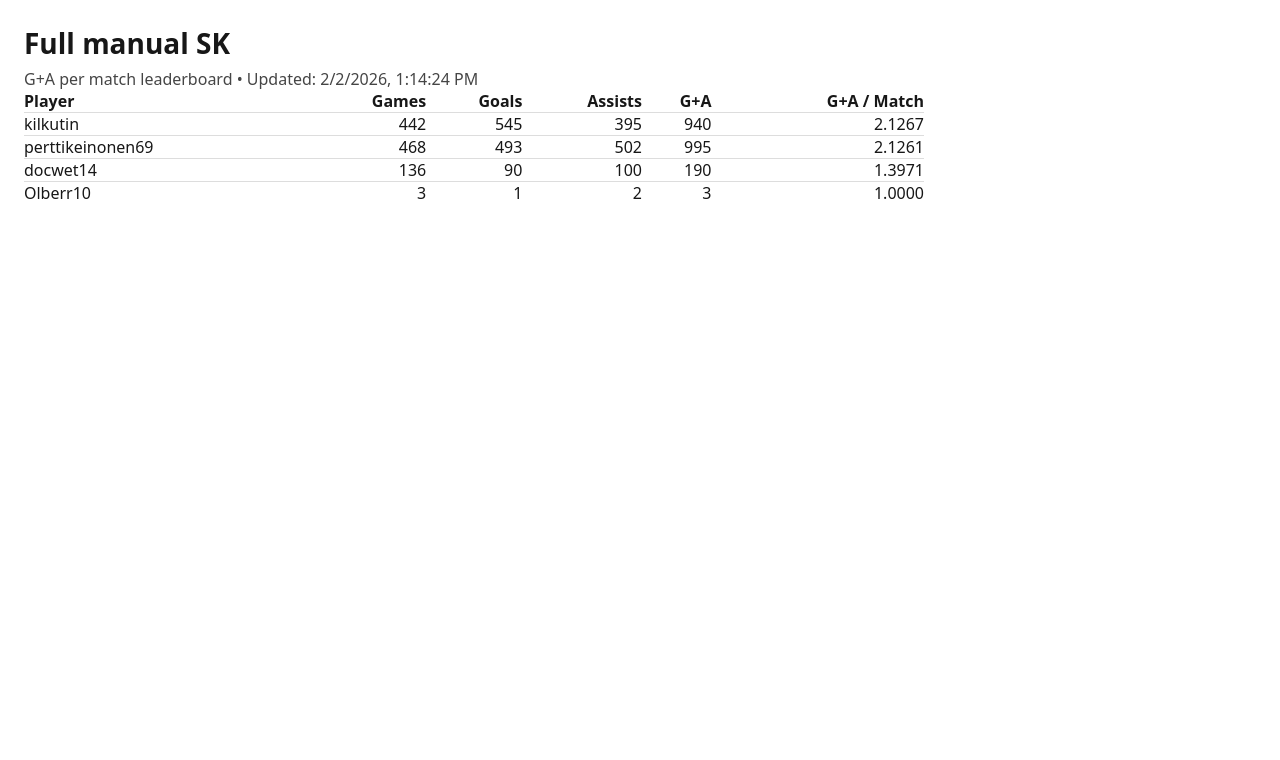
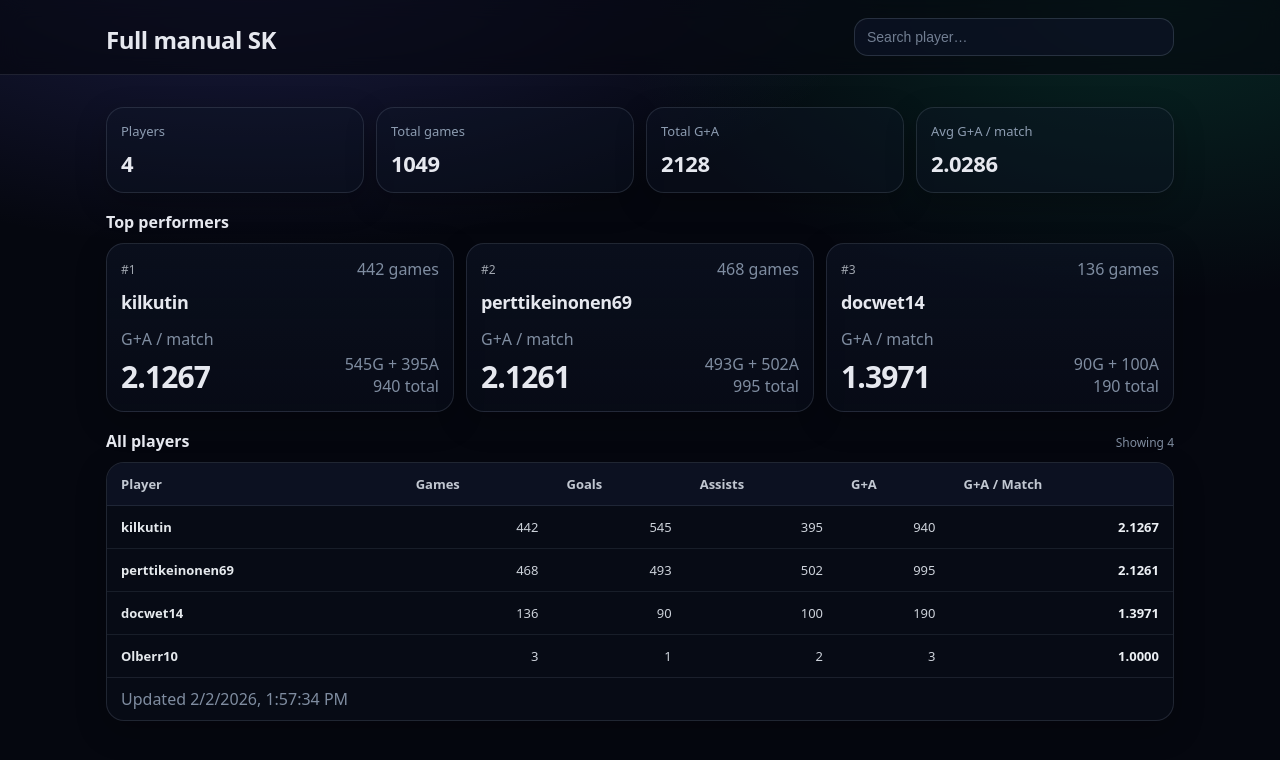
Before and after one commit to joonanton14/FullmanualSK, a Next.js app: page / in a window 1280 px wide. Shown: the top 760 px of the page. Built offline with nearby package versions, Linux system fonts and the light colour scheme.

Commit message:
updated styles

```diff
--- a/public/stats.json
+++ b/public/stats.json
@@ -1,5 +1,5 @@
 {
-  "updatedAt": "2026-02-02T13:14:24.646Z",
+  "updatedAt": "2026-02-02T13:57:34.606Z",
   "rows": [
     {
       "name": "kilkutin",
--- a/scripts/update-stats.mjs
+++ b/scripts/update-stats.mjs
@@ -5,7 +5,7 @@ import * as cheerio from "cheerio";
 const CLUB_ID = "420295";
 const SQUAD_URL = `https://proclubshead.com/26/club-squad/gen5-${CLUB_ID}/`;
 const BASE = "https://proclubshead.com";
-
+//node scripts/update-stats.mjs to refresh stats and then push to github
 function pickNumberNear(label, text) {
   const re = new RegExp(
     label.replace(/[.*+?^${}()|[\]\\]/g, "\\$&") + `[\\s\\S]{0,120}?(\\d+(?:\\.\\d+)?)`,
--- a/src/app/page.module.css
+++ b/src/app/page.module.css
@@ -1,141 +1,326 @@
 .page {
-  --background: #fafafa;
-  --foreground: #fff;
+  min-height: 100vh;
+  background: radial-gradient(1200px 600px at 20% -10%, rgba(99, 102, 241, 0.25), transparent 55%),
+              radial-gradient(900px 500px at 90% 0%, rgba(16, 185, 129, 0.18), transparent 60%),
+              #05070f;
+  color: #e6e8ef;
+  font-family: system-ui, -apple-system, Segoe UI, Roboto, Helvetica, Arial, "Apple Color Emoji", "Segoe UI Emoji";
+}
 
-  --text-primary: #000;
-  --text-secondary: #666;
+.container {
+  max-width: 1100px;
+  margin: 0 auto;
+  padding: 18px 16px;
+}
 
-  --button-primary-hover: #383838;
-  --button-secondary-hover: #f2f2f2;
-  --button-secondary-border: #ebebeb;
+.header {
+  position: sticky;
+  top: 0;
+  z-index: 10;
+  border-bottom: 1px solid rgba(148, 163, 184, 0.16);
+  background: rgba(5, 7, 15, 0.65);
+  backdrop-filter: blur(10px);
+}
 
+.headerRow {
   display: flex;
-  min-height: 100vh;
+  gap: 16px;
+  align-items: flex-end;
+  justify-content: space-between;
+  flex-wrap: wrap;
+}
+
+.title {
+  margin: 0;
+  font-size: 24px;
+  font-weight: 650;
+  letter-spacing: -0.02em;
+}
+
+.subtitle {
+  margin: 6px 0 0 0;
+  font-size: 13px;
+  color: rgba(226, 232, 240, 0.75);
+}
+
+.updated {
+  color: rgba(148, 163, 184, 0.8);
+}
+
+.headerRight {
+  display: flex;
+  gap: 10px;
+  align-items: center;
+}
+
+.searchWrap {
+  width: min(320px, 70vw);
+}
+
+.search {
+  width: 100%;
+  border-radius: 14px;
+  border: 1px solid rgba(148, 163, 184, 0.22);
+  background: rgba(15, 23, 42, 0.55);
+  padding: 10px 12px;
+  color: #e6e8ef;
+  outline: none;
+  font-size: 14px;
+}
+.search::placeholder {
+  color: rgba(148, 163, 184, 0.75);
+}
+.search:focus {
+  border-color: rgba(148, 163, 184, 0.45);
+}
+
+.linkButton {
+  display: inline-flex;
   align-items: center;
   justify-content: center;
-  font-family: var(--font-geist-sans);
-  background-color: var(--background);
+  border-radius: 14px;
+  border: 1px solid rgba(148, 163, 184, 0.22);
+  background: rgba(15, 23, 42, 0.55);
+  padding: 10px 12px;
+  color: rgba(226, 232, 240, 0.9);
+  text-decoration: none;
+  font-size: 14px;
+}
+.linkButton:hover {
+  border-color: rgba(148, 163, 184, 0.45);
 }
 
-.main {
-  display: flex;
-  min-height: 100vh;
-  width: 100%;
-  max-width: 800px;
-  flex-direction: column;
-  align-items: flex-start;
-  justify-content: space-between;
-  background-color: var(--foreground);
-  padding: 120px 60px;
+.errorBox {
+  margin-top: 14px;
+  border-radius: 16px;
+  border: 1px solid rgba(239, 68, 68, 0.35);
+  background: rgba(127, 29, 29, 0.18);
+  padding: 14px;
+}
+.errorTitle {
+  font-weight: 650;
+}
+.errorText {
+  margin-top: 6px;
+  font-size: 13px;
+  color: rgba(254, 226, 226, 0.9);
+  word-break: break-word;
 }
 
-.intro {
-  display: flex;
-  flex-direction: column;
-  align-items: flex-start;
-  text-align: left;
-  gap: 24px;
+.cardsGrid {
+  display: grid;
+  grid-template-columns: repeat(4, minmax(0, 1fr));
+  gap: 12px;
+  margin-top: 14px;
 }
-
-.intro h1 {
-  max-width: 320px;
-  font-size: 40px;
-  font-weight: 600;
-  line-height: 48px;
-  letter-spacing: -2.4px;
-  text-wrap: balance;
-  color: var(--text-primary);
-}
-
-.intro p {
-  max-width: 440px;
-  font-size: 18px;
-  line-height: 32px;
-  text-wrap: balance;
-  color: var(--text-secondary);
-}
-
-.intro a {
-  font-weight: 500;
-  color: var(--text-primary);
-}
-
-.ctas {
-  display: flex;
-  flex-direction: row;
-  width: 100%;
-  max-width: 440px;
-  gap: 16px;
-  font-size: 14px;
-}
-
-.ctas a {
-  display: flex;
-  justify-content: center;
-  align-items: center;
-  height: 40px;
-  padding: 0 16px;
-  border-radius: 128px;
-  border: 1px solid transparent;
-  transition: 0.2s;
-  cursor: pointer;
-  width: fit-content;
-  font-weight: 500;
-}
-
-a.primary {
-  background: var(--text-primary);
-  color: var(--background);
-  gap: 8px;
-}
-
-a.secondary {
-  border-color: var(--button-secondary-border);
-}
-
-/* Enable hover only on non-touch devices */
-@media (hover: hover) and (pointer: fine) {
-  a.primary:hover {
-    background: var(--button-primary-hover);
-    border-color: transparent;
-  }
-
-  a.secondary:hover {
-    background: var(--button-secondary-hover);
-    border-color: transparent;
+@media (max-width: 820px) {
+  .cardsGrid {
+    grid-template-columns: repeat(2, minmax(0, 1fr));
   }
 }
 
-@media (max-width: 600px) {
-  .main {
-    padding: 48px 24px;
-  }
+.card {
+  border-radius: 18px;
+  border: 1px solid rgba(148, 163, 184, 0.18);
+  background: rgba(15, 23, 42, 0.35);
+  padding: 14px;
+  box-shadow: 0 10px 30px rgba(0, 0, 0, 0.25);
+}
+.cardLabel {
+  font-size: 13px;
+  color: rgba(148, 163, 184, 0.95);
+}
+.cardValue {
+  margin-top: 8px;
+  font-size: 22px;
+  font-weight: 700;
+  letter-spacing: -0.02em;
+  font-variant-numeric: tabular-nums;
+}
 
-  .intro {
-    gap: 16px;
-  }
+.section {
+  margin-top: 18px;
+}
 
-  .intro h1 {
-    font-size: 32px;
-    line-height: 40px;
-    letter-spacing: -1.92px;
+.sectionHeader {
+  display: flex;
+  align-items: baseline;
+  justify-content: space-between;
+  gap: 12px;
+  margin: 14px 0 10px 0;
+}
+.sectionTitle {
+  margin: 0;
+  font-size: 16px;
+  font-weight: 700;
+}
+.sectionHint {
+  font-size: 12px;
+  color: rgba(148, 163, 184, 0.85);
+}
+
+.topGrid {
+  display: grid;
+  grid-template-columns: repeat(3, minmax(0, 1fr));
+  gap: 12px;
+}
+@media (max-width: 900px) {
+  .topGrid {
+    grid-template-columns: 1fr;
   }
 }
 
-@media (prefers-color-scheme: dark) {
-  .logo {
-    filter: invert();
-  }
+.topCard {
+  border-radius: 18px;
+  border: 1px solid rgba(148, 163, 184, 0.18);
+  background: linear-gradient(180deg, rgba(15, 23, 42, 0.5), rgba(15, 23, 42, 0.28));
+  padding: 14px;
+  box-shadow: 0 10px 30px rgba(0, 0, 0, 0.25);
+}
 
-  .page {
-    --background: #000;
-    --foreground: #000;
+.topCardRow {
+  display: flex;
+  justify-content: space-between;
+  align-items: center;
+}
 
-    --text-primary: #ededed;
-    --text-secondary: #999;
+.rank {
+  font-size: 12px;
+  color: rgba(226, 232, 240, 0.7);
+}
 
-    --button-primary-hover: #ccc;
-    --button-secondary-hover: #1a1a1a;
-    --button-secondary-border: #1a1a1a;
-  }
+.playerName {
+  margin-top: 10px;
+  font-size: 18px;
+  font-weight: 750;
+  letter-spacing: -0.02em;
 }
+
+.topCardBottom {
+  margin-top: 14px;
+  display: flex;
+  justify-content: space-between;
+  align-items: flex-end;
+  gap: 12px;
+}
+
+.bigNumber {
+  margin-top: 6px;
+  font-size: 30px;
+  font-weight: 800;
+  letter-spacing: -0.03em;
+  font-variant-numeric: tabular-nums;
+}
+
+.right {
+  text-align: right;
+}
+
+.tableWrap {
+  border-radius: 18px;
+  border: 1px solid rgba(148, 163, 184, 0.18);
+  background: rgba(15, 23, 42, 0.28);
+  overflow: hidden;
+  box-shadow: 0 10px 30px rgba(0, 0, 0, 0.25);
+}
+
+.tableScroll {
+  overflow-x: auto;
+}
+
+.table {
+  width: 100%;
+  min-width: 740px;
+  border-collapse: collapse;
+  font-size: 13px;
+}
+
+.table thead th {
+  text-align: left;
+  padding: 12px 14px;
+  background: rgba(15, 23, 42, 0.6);
+  border-bottom: 1px solid rgba(148, 163, 184, 0.14);
+  color: rgba(226, 232, 240, 0.85);
+  font-weight: 650;
+}
+
+.table tbody td {
+  padding: 12px 14px;
+  border-top: 1px solid rgba(148, 163, 184, 0.12);
+}
+
+.table tbody tr:hover td {
+  background: rgba(15, 23, 42, 0.45);
+}
+
+.nameCell {
+  font-weight: 650;
+  color: rgba(241, 245, 249, 0.95);
+}
+
+.num {
+  text-align: right;
+}
+
+.numMono {
+  text-align: right;
+  font-variant-numeric: tabular-nums;
+  color: rgba(226, 232, 240, 0.9);
+}
+
+.numStrong {
+  text-align: right;
+  font-variant-numeric: tabular-nums;
+  font-weight: 750;
+  color: rgba(241, 245, 249, 0.98);
+}
+
+.loadingCell {
+  color: rgba(148, 163, 184, 0.85);
+}
+
+.numMuted {
+  text-align: right;
+  color: rgba(148, 163, 184, 0.65);
+}
+
+.tableFooter {
+  display: flex;
+  justify-content: space-between;
+  gap: 12px;
+  border-top: 1px solid rgba(148, 163, 184, 0.14);
+  padding: 10px 14px;
+}
+
+.emptyBox {
+  border-radius: 18px;
+  border: 1px solid rgba(148, 163, 184, 0.18);
+  background: rgba(15, 23, 42, 0.28);
+  padding: 14px;
+  color: rgba(226, 232, 240, 0.85);
+}
+
+.emptyRow {
+  padding: 18px 14px !important;
+  color: rgba(148, 163, 184, 0.85);
+}
+
+.muted {
+  color: rgba(148, 163, 184, 0.85);
+}
+
+.mutedMono {
+  color: rgba(148, 163, 184, 0.85);
+  font-variant-numeric: tabular-nums;
+}
+
+.skelLine {
+  height: 12px;
+  border-radius: 8px;
+  background: rgba(148, 163, 184, 0.18);
+}
+
+.skelBlock {
+  border-radius: 12px;
+  background: rgba(148, 163, 184, 0.18);
+}
--- a/src/app/page.tsx
+++ b/src/app/page.tsx
@@ -1,6 +1,7 @@
 "use client";
 
-import { useEffect, useState } from "react";
+import { useEffect, useMemo, useState } from "react";
+import styles from "./page.module.css";
 
 type Row = {
   name: string;
@@ -17,62 +18,241 @@ type Payload = {
   rows: Row[];
 };
 
+function fmtDate(iso?: string) {
+  if (!iso) return "";
+  const d = new Date(iso);
+  if (Number.isNaN(d.getTime())) return iso;
+  return d.toLocaleString();
+}
+
 export default function Page() {
   const [rows, setRows] = useState<Row[]>([]);
   const [updatedAt, setUpdatedAt] = useState<string>("");
-  const [error, setError] = useState("");
+  const [error, setError] = useState<string>("");
+  const [loading, setLoading] = useState<boolean>(true);
+  const [query, setQuery] = useState<string>("");
 
   useEffect(() => {
+    let alive = true;
+    setLoading(true);
     setError("");
+
     fetch("/stats.json", { cache: "no-store" })
       .then(async (r) => {
         if (!r.ok) throw new Error(`stats.json ${r.status}`);
-        const data: Payload = await r.json();
+        return (await r.json()) as Payload;
+      })
+      .then((data) => {
+        if (!alive) return;
         setRows(data.rows ?? []);
         setUpdatedAt(data.updatedAt ?? "");
       })
-      .catch((e) => setError(String(e)));
+      .catch((e) => {
+        if (!alive) return;
+        setError(String(e));
+      })
+      .finally(() => {
+        if (!alive) return;
+        setLoading(false);
+      });
+
+    return () => {
+      alive = false;
+    };
   }, []);
 
+  const filtered = useMemo(() => {
+    const q = query.trim().toLowerCase();
+    if (!q) return rows;
+    return rows.filter((r) => r.name.toLowerCase().includes(q));
+  }, [rows, query]);
+
+  const top3 = filtered.slice(0, 3);
+
+  const totals = useMemo(() => {
+    const games = filtered.reduce((s, r) => s + (r.games || 0), 0);
+    const goals = filtered.reduce((s, r) => s + (r.goals || 0), 0);
+    const assists = filtered.reduce((s, r) => s + (r.assists || 0), 0);
+    const ga = goals + assists;
+    return { games, goals, assists, ga };
+  }, [filtered]);
+
   return (
-    <main style={{ padding: 24, fontFamily: "system-ui" }}>
-      <h1 style={{ fontSize: 28, marginBottom: 6 }}>Full manual SK</h1>
-      <p style={{ marginTop: 0, opacity: 0.8 }}>
-        G+A per match leaderboard
-        {updatedAt ? ` • Updated: ${new Date(updatedAt).toLocaleString()}` : ""}
-      </p>
+    <div className={styles.page}>
+      <header className={styles.header}>
+        <div className={styles.container}>
+          <div className={styles.headerRow}>
+            <div>
+              <h1 className={styles.title}>Full manual SK</h1>
 
+            </div>
+
+            <div className={styles.headerRight}>
+              <div className={styles.searchWrap}>
+                <input
+                  value={query}
+                  onChange={(e) => setQuery(e.target.value)}
+                  placeholder="Search player…"
+                  className={styles.search}
+                />
+              </div>
+            </div>
+          </div>
+        </div>
+      </header>
+
+      <main className={styles.container}>
         {error ? (
-        <pre style={{ color: "crimson", marginTop: 12 }}>{error}</pre>
+          <div className={styles.errorBox}>
+            <div className={styles.errorTitle}>Could not load stats</div>
+            <div className={styles.errorText}>{error}</div>
+          </div>
+        ) : null}
+
+        <section className={styles.cardsGrid}>
+          <StatCard title="Players" value={String(filtered.length)} loading={loading} />
+          <StatCard title="Total games" value={String(totals.games)} loading={loading} />
+          <StatCard title="Total G+A" value={String(totals.ga)} loading={loading} />
+          <StatCard
+            title="Avg G+A / match"
+            value={totals.games > 0 ? (totals.ga / totals.games).toFixed(4) : "0.0000"}
+            loading={loading}
+          />
+        </section>
+
+        <section className={styles.section}>
+          <div className={styles.sectionHeader}>
+            <h2 className={styles.sectionTitle}>Top performers</h2>
+            <span className={styles.sectionHint}></span>
+          </div>
+
+          <div className={styles.topGrid}>
+            {loading ? (
+              <>
+                <TopSkeleton />
+                <TopSkeleton />
+                <TopSkeleton />
+              </>
+            ) : top3.length ? (
+              top3.map((p, idx) => (
+                <div key={p.name} className={styles.topCard}>
+                  <div className={styles.topCardRow}>
+                    <span className={styles.rank}>#{idx + 1}</span>
+                    <span className={styles.muted}>{p.games} games</span>
+                  </div>
+
+                  <div className={styles.playerName}>{p.name}</div>
+
+                  <div className={styles.topCardBottom}>
+                    <div>
+                      <div className={styles.muted}>G+A / match</div>
+                      <div className={styles.bigNumber}>{p.gaPerMatch.toFixed(4)}</div>
+                    </div>
+                    <div className={styles.right}>
+                      <div className={styles.mutedMono}>
+                        {p.goals}G + {p.assists}A
+                      </div>
+                      <div className={styles.mutedMono}>{p.ga} total</div>
+                    </div>
+                  </div>
+                </div>
+              ))
             ) : (
-        <table
-          cellPadding={8}
-          style={{ borderCollapse: "collapse", width: "100%", maxWidth: 900 }}
-        >
+              <div className={styles.emptyBox}>No players match your search.</div>
+            )}
+          </div>
+        </section>
+
+        <section className={styles.section}>
+          <div className={styles.sectionHeader}>
+            <h2 className={styles.sectionTitle}>All players</h2>
+            <span className={styles.sectionHint}>Showing {filtered.length}</span>
+          </div>
+
+          <div className={styles.tableWrap}>
+            <div className={styles.tableScroll}>
+              <table className={styles.table}>
                 <thead>
                   <tr>
-              <th align="left">Player</th>
-              <th align="right">Games</th>
-              <th align="right">Goals</th>
-              <th align="right">Assists</th>
-              <th align="right">G+A</th>
-              <th align="right">G+A / Match</th>
+                    <th>Player</th>
+                    <th className={styles.num}>Games</th>
+                    <th className={styles.num}>Goals</th>
+                    <th className={styles.num}>Assists</th>
+                    <th className={styles.num}>G+A</th>
+                    <th className={styles.num}>G+A / Match</th>
                   </tr>
                 </thead>
                 <tbody>
-            {rows.map((r) => (
-              <tr key={r.name} style={{ borderTop: "1px solid #ddd" }}>
-                <td>{r.name}</td>
-                <td align="right">{r.games}</td>
-                <td align="right">{r.goals}</td>
-                <td align="right">{r.assists}</td>
-                <td align="right">{r.ga}</td>
-                <td align="right">{r.gaPerMatch.toFixed(4)}</td>
+                  {loading ? (
+                    Array.from({ length: 8 }).map((_, i) => (
+                      <tr key={i}>
+                        <td className={styles.loadingCell}>Loading…</td>
+                        <td className={styles.numMuted}>—</td>
+                        <td className={styles.numMuted}>—</td>
+                        <td className={styles.numMuted}>—</td>
+                        <td className={styles.numMuted}>—</td>
+                        <td className={styles.numMuted}>—</td>
                       </tr>
-            ))}
+                    ))
+                  ) : filtered.length ? (
+                    filtered.map((r) => (
+                      <tr key={r.name}>
+                        <td className={styles.nameCell}>{r.name}</td>
+                        <td className={styles.numMono}>{r.games}</td>
+                        <td className={styles.numMono}>{r.goals}</td>
+                        <td className={styles.numMono}>{r.assists}</td>
+                        <td className={styles.numMono}>{r.ga}</td>
+                        <td className={styles.numStrong}>{r.gaPerMatch.toFixed(4)}</td>
+                      </tr>
+                    ))
+                  ) : (
+                    <tr>
+                      <td colSpan={6} className={styles.emptyRow}>
+                        No players match your search.
+                      </td>
+                    </tr>
+                  )}
                 </tbody>
               </table>
-      )}
+            </div>
+
+            <div className={styles.tableFooter}>
+              <span className={styles.mutedMono}>
+                {updatedAt ? `Updated ${fmtDate(updatedAt)}` : ""}
+              </span>
+            </div>
+          </div>
+        </section>
       </main>
+    </div>
   );
 }
+
+function StatCard({
+  title,
+  value,
+  loading,
+}: {
+  title: string;
+  value: string;
+  loading?: boolean;
+}) {
+  return (
+    <div className={styles.card}>
+      <div className={styles.cardLabel}>{title}</div>
+      <div className={styles.cardValue}>
+        {loading ? <span className={styles.muted}>…</span> : value}
+      </div>
+    </div>
+  );
+}
+
+function TopSkeleton() {
+  return (
+    <div className={styles.topCard}>
+      <div className={styles.skelLine} style={{ width: 40 }} />
+      <div className={styles.skelLine} style={{ width: 140, height: 18, marginTop: 10 }} />
+      <div className={styles.skelBlock} style={{ height: 44, marginTop: 18 }} />
+    </div>
+  );
+}
```
Lines whose indentation alone changed are shown as unchanged.
